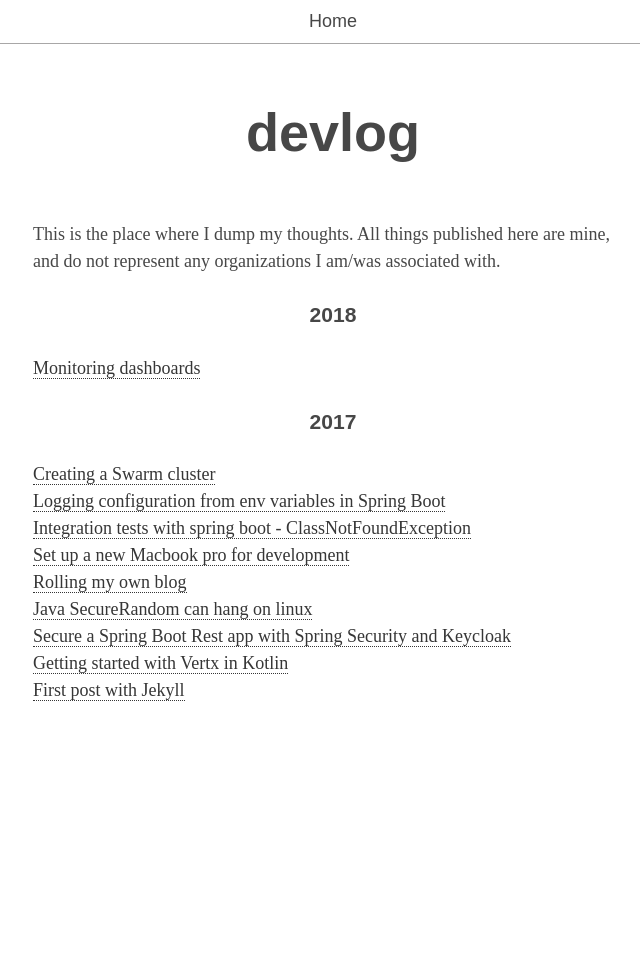
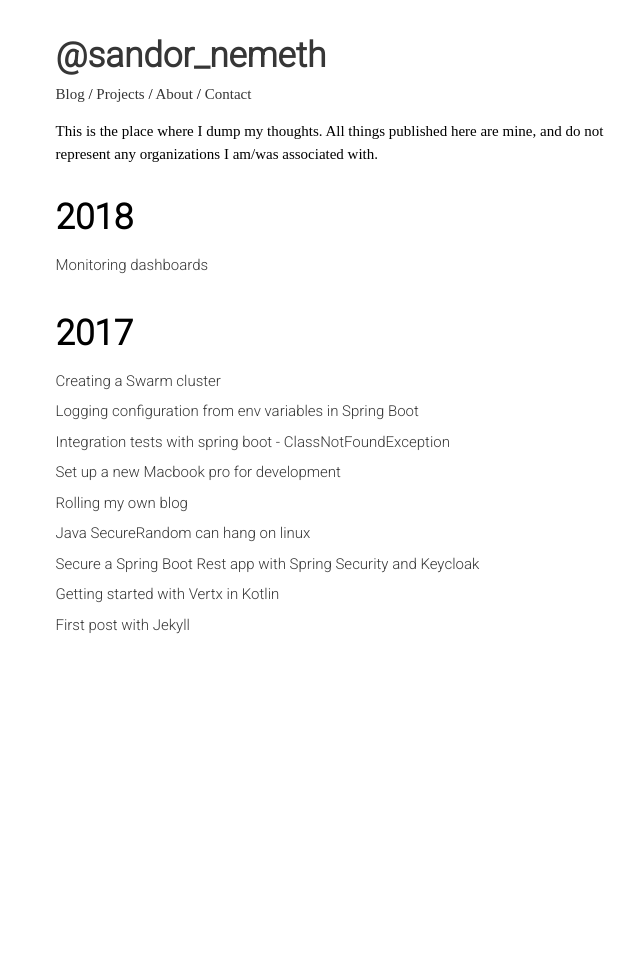
Before and after one commit to sandor-nemeth/sandor-nemeth.github.io, a Jekyll site: the page built from index.md, in a window 1280 px wide. Shown: the whole page, without its empty margins (307-947 px from the left). Built offline with Jekyll 4.4.1, drawn with Linux system fonts in a browser that asks for light colours; some web fonts are replaced; before the commit the page ends 900 px from its top, so only the background shows below that.

Commit message:
Refine theme to look somewhat better

```diff
--- a/_includes/head.html
+++ b/_includes/head.html
@@ -2,5 +2,6 @@
 	<title>{% if page.title %}{{ page.title | escape }}{% else %}{{ site.title | escape }}{% endif %}</title>
     <meta name="viewport" content="width=device-width, initial-scale=1 /">
     <meta name="description" content="Sandor Nemeth's weblog" />
+    <link href="https://fonts.googleapis.com/css?family=Droid+Serif|Roboto:300" rel="stylesheet">
     <link rel="stylesheet" href="{{ site.baseurl }}/assets/style/site.css" />
 </head>
--- a/_includes/header.html
+++ b/_includes/header.html
@@ -1,8 +1,9 @@
-<div id="navbar">
+<section id="site-header">
+    <h1 id="page-title"><a href="{{ site.baseurl }}">@sandor_nemeth</a></h1>
     <nav id="nav">
-        <a href="{{ site.baseurl }}/">Home</a>
-        <!-- <a href="#">Projects</a>
-        <a href="#">About</a>
-        <a href="#">Contact</a> -->
+        <a href="{{ site.baseurl }}">Blog</a> /
+        <a href="#">Projects</a> /
+        <a href="#">About</a> /
+        <a href="#">Contact</a>
     </nav>
-</div>
+</section>
--- a/_layouts/home.html
+++ b/_layouts/home.html
@@ -2,10 +2,9 @@
 <html lang="en-US" class="no-js">
 	{% include head.html %}
 	<body class="homepage">
+        <div id="page-container">
                 {% include header.html %}
-        <div id="page">
             <section id="home">
-                <h1 id="title">{{ site.title }}</h1>
                 <p id="description">{{ site.description }}</p>
                 {% for post in site.posts %}
                 {% assign currentdate = post.date | date: "%Y" %}
--- a/_sass/_theme.sass
+++ b/_sass/_theme.sass
@@ -10,80 +10,61 @@ $red: #E8175D
 $darkgray: #474747
 $black: #363636
 
+// mixins
+=header-font()
+  font-family: 'Roboto', sans-serif
+  font-size: 35px
+
 // General
 html, body
   width: 100%
   height: 100%
-  font-size: $base-font-size
+  // font-size: $base-font-size
   margin: 0
   padding: 0
   line-height: 1.5
+  font-family: 'Droid Serif', serif
+  font-size: 15px
 
-#navbar
-  border-bottom: 1px solid $gray
+body
+  padding: 2rem 1.5rem
 
-  #nav
-    width: $page-width
-    display: flex
-    margin: auto
+// general theme
 
-    a
-      flex: 1
-      text-align: center
-      color: $darkgray
-      padding: $grid-base
-      text-decoration: none
-      font-family: sans-serif
+a
+  color: $black
+  text-decoration: none
 
-      &:hover
-        color: $red
+  &:hover
+    border-bottom: 2px solid $pink
 
+// Layout
+#page-container
+  width: $page-width
+  margin: 0 auto
 
-#page
-  width: $page-width
-  margin: auto
-  color: $darkgray
+// header
+#site-header
+  h1#page-title
+    margin: 0
+    +header-font()
 
-  a
-    color: $black
-    text-decoration: none
-    border-bottom: 1px dotted $black
+// home page design
+#home
+  h3
+    +header-font()
+    margin-bottom: 0
+    line-height: 1
+  ul.post-list
+    list-style-type: none
+    padding-left: 0
 
-    &:hover
-      color: $red
-      border-bottom: 1px solid $red
+    li
+      padding: 4px 0px
+      a
+        +header-font()
+        font-size: 15px
 
-  img
-    width: $page-width
-
-  #post-header
-    padding: 6 * $grid-base
-    padding-bottom: 5 * $grid-base
-    text-align: center
-    font-family: sans-serif
-
-    h1#post-title
-      font-size: 3 * $base-font-size
-      margin: 0
-
-    p.published
-      padding: 0
-      margin: 0
-      color: $gray
-
-
-  #home
-    h1#title
-      font-size: 3 * $base-font-size
-      font-family: sans-serif
-      margin-top: 6 * $grid-base
-      margin-bottom: 6 * $grid-base
-      text-align: center
-    h3
-      font-family: sans-serif
-      margin-top: 3 * $grid-base
-      margin-bottom: 3 * $grid-base
-      text-align: center
-    .post-list
-      list-style: none
-      padding: 0
+// post page design
+h1.post-title
+  +header-font()
```
Also changed, not shown: _posts/2016-03-02-long-post.md (added, +139 -0 lines). Lines whose indentation alone changed are shown as unchanged.
